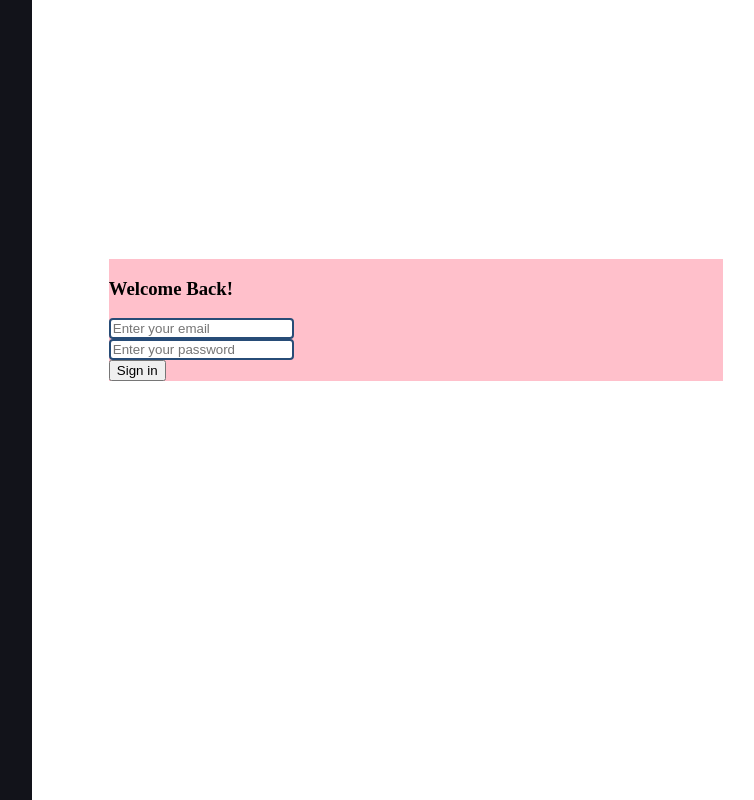
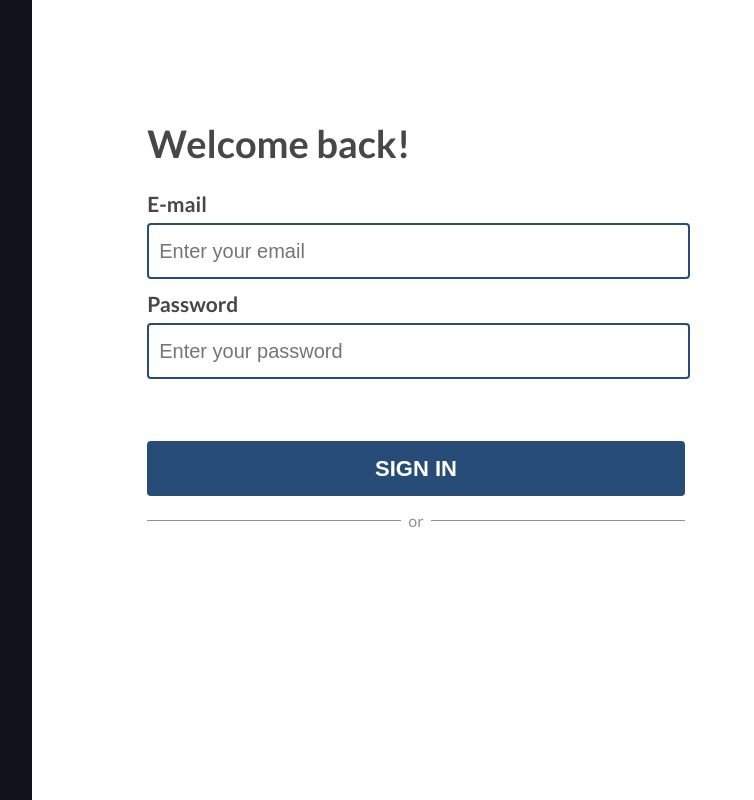
Before and after one commit to cslabiano/SchoHub, a React (Create React App) app in the folder frontend/: page / in a window 1280 px wide. Shown: the whole page, without its empty margins (480-1234 px from the left). Built offline with nearby package versions, Linux system fonts and the light colour scheme.

Commit message:
style: style sign in button and form

```diff
--- a/frontend/public/index.html
+++ b/frontend/public/index.html
@@ -3,6 +3,11 @@
   <head>
     <meta charset="utf-8" />
     <link rel="icon" href="%PUBLIC_URL%/favicon.ico" />
+    <link
+      rel="stylesheet"
+      href="https://fonts.googleapis.com/css2?family=Lato:wght@400;700&display=swap"
+    />
+
     <meta name="viewport" content="width=device-width, initial-scale=1" />
     <meta name="theme-color" content="#000000" />
     <meta
--- a/frontend/src/pages/authorization/authorizationStyle.module.css
+++ b/frontend/src/pages/authorization/authorizationStyle.module.css
@@ -2,6 +2,7 @@ body,
 html {
   height: 100%;
   margin: 0;
+  font-family: "Lato", sans-serif;
 }
 
 .container {
@@ -24,7 +25,7 @@ html {
 
 .formContainer {
   display: flex;
-  width: 80%;
+  width: 70%;
   justify-content: center;
   height: 80vh;
   flex-direction: column;
@@ -33,12 +34,36 @@ html {
 form {
   width: 100%;
   margin: 0 auto;
-  background-color: pink;
   justify-content: center;
 }
 
 input {
   border-color: #274c77;
   border-style: solid;
+  border-width: 2px;
   border-radius: 4px;
+  font-size: 20px;
+  width: 98%;
+  height: 50px;
+  margin-top: 7px;
+  margin-bottom: 7px;
+  padding-left: 10px;
 }
+
+.lineContainer {
+  display: flex;
+  align-items: center;
+  margin-top: 15px;
+  margin-bottom: 15px;
+}
+
+.line {
+  flex-grow: 1;
+  height: 1px;
+  background-color: #929292;
+}
+
+.word {
+  margin: 0 7px;
+  color: #929292;
+}
--- a/frontend/src/pages/authorization/login.js
+++ b/frontend/src/pages/authorization/login.js
@@ -65,8 +65,27 @@ const LogIn = () => {
         <div className={styles.right}>
           <div className={styles.formContainer}>
             <form onSubmit={handleSubmit} className={styles.form}>
-              <h3 style={{ textAlign: "left" }}>Welcome Back!</h3>
-              <div className="mb-3">
+              <h1
+                style={{
+                  textAlign: "left",
+                  color: "#474747",
+                  fontSize: "38px",
+                }}
+              >
+                Welcome back!
+              </h1>
+              <div
+                className="mb-3"
+                style={{
+                  width: "100%",
+                  marginBottom: "5px",
+                  fontWeight: "bold",
+                  fontSize: "21px",
+                  color: "#474747",
+                }}
+              >
+                E-mail
+                <br />
                 <input
                   type="email"
                   className="form-control"
@@ -78,7 +97,18 @@ const LogIn = () => {
                   style={styles.input}
                 />
               </div>
-              <div className="mb-3">
+
+              <div
+                className="mb-3"
+                style={{
+                  fontWeight: "bold",
+                  fontSize: "21px",
+                  marginBottom: "5px",
+                  color: "#474747",
+                }}
+              >
+                Password
+                <br />
                 <input
                   type="password"
                   className="form-control"
@@ -90,10 +120,30 @@ const LogIn = () => {
                   style={styles.input}
                 />
               </div>
-              <button type="submit" className="btn btn-primary">
-                Sign in
+              <button
+                type="submit"
+                className="btn btn-primary"
+                style={{
+                  color: "white",
+                  border: "none",
+                  backgroundColor: "#274c77",
+                  fontWeight: "bold",
+                  fontSize: "22px",
+                  height: "55px",
+                  width: "100%",
+                  alignItems: "center",
+                  borderRadius: "4px",
+                  marginTop: "50px",
+                }}
+              >
+                SIGN IN
               </button>
             </form>
+            <div className={styles.lineContainer}>
+              <div className={styles.line}></div>
+              <div className={styles.word}>or</div>
+              <div className={styles.line}></div>
+            </div>
           </div>
         </div>
       </div>
```
